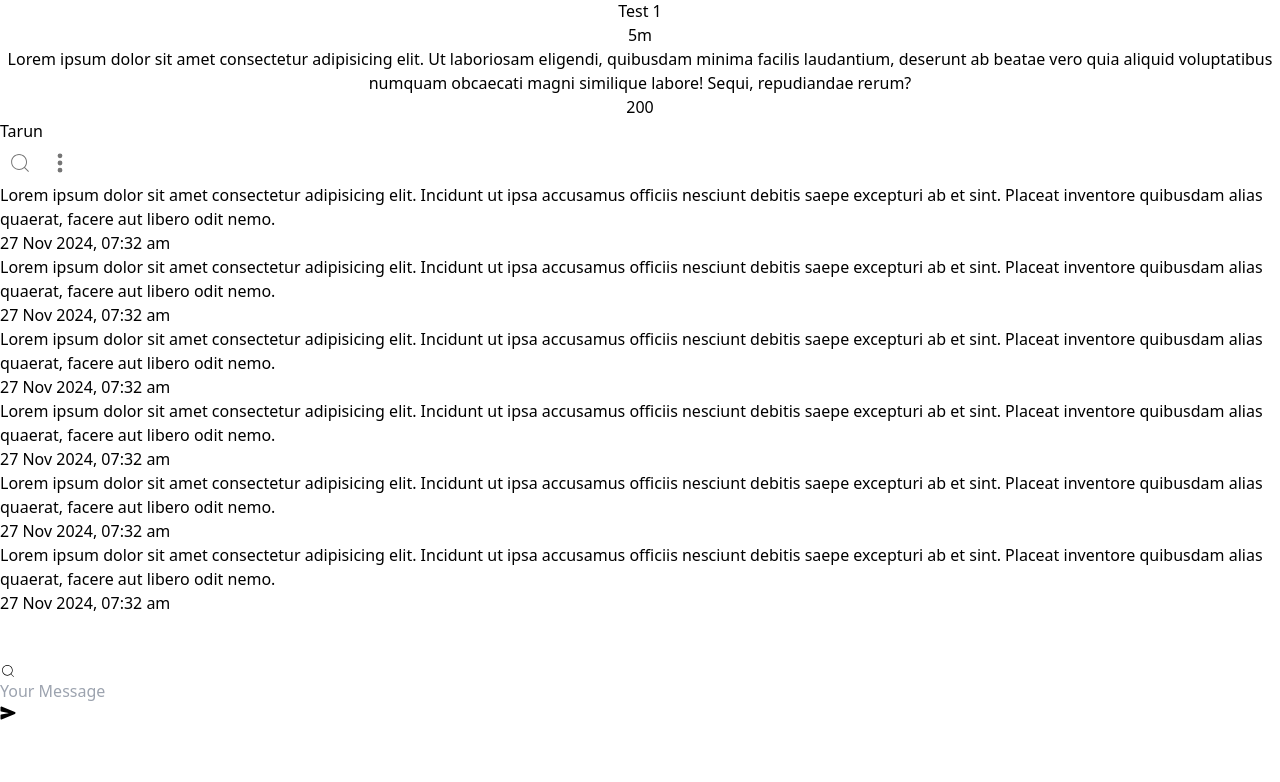
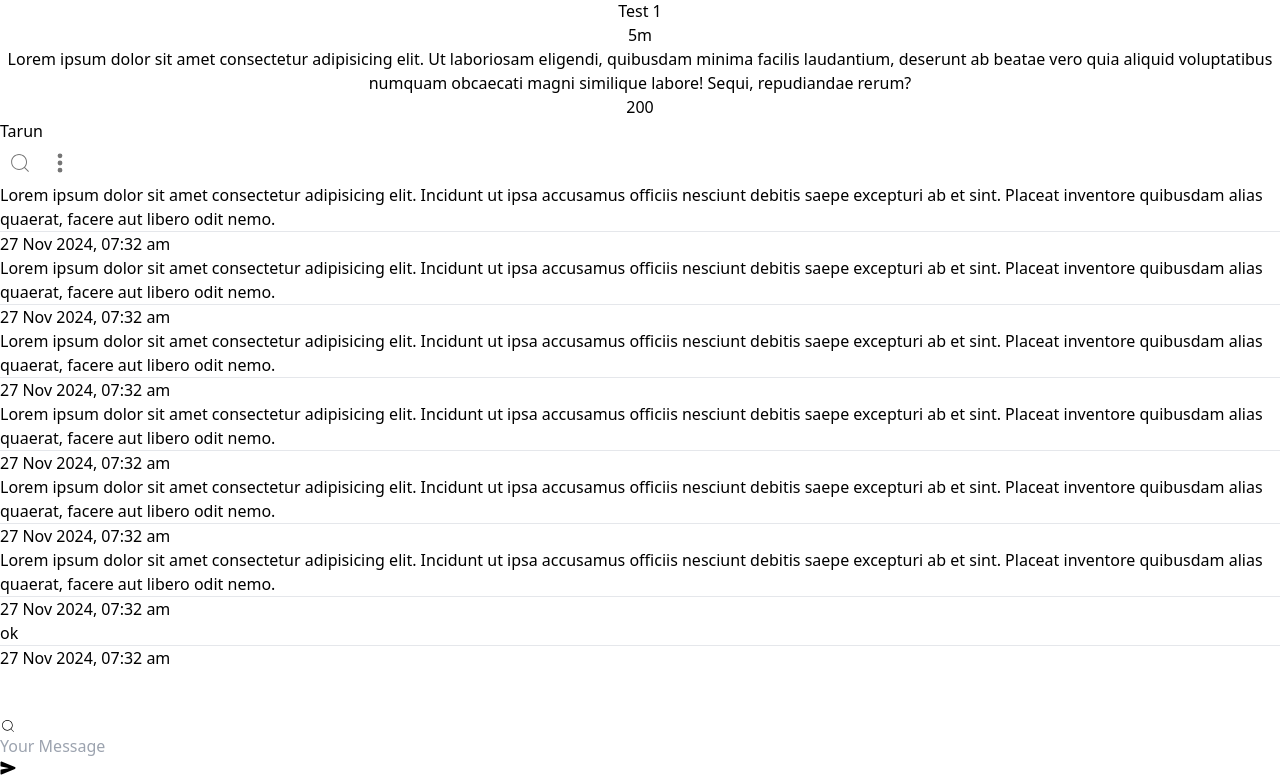
Before and after one commit to Tarun-Jaikishan/bun-chatapp, a Next.js app in the folder client/: page / in a window 1280 px wide. Shown: the part 7817-8599 px from the top of the page. Before the commit the page ends 8544 px from the top, so only its background shows below. Built offline with nearby package versions, Linux system fonts and the light colour scheme.

Commit message:
changes in chat component

```diff
--- a/client/src/components/Chat.tsx
+++ b/client/src/components/Chat.tsx
@@ -97,6 +97,8 @@ export default function Chat({ name }: props) {
           date={date}
         />
 
+        <ReceiverChat text="ok" date={date} />
+
         <br />
         <br />
 
--- a/client/src/components/common/ReceiverChat.tsx
+++ b/client/src/components/common/ReceiverChat.tsx
@@ -8,10 +8,13 @@ type props = {
 export default function ReceiverChat({ text, date }: props) {
   return (
     <div className="flex justify-start">
-      <div className="bg-slate-200 w-[20rem] p-3 rounded-lg">
+      <div className="bg-slate-200 max-w-[30rem] p-3 rounded-lg">
         <p>{text}</p>
+        <div className="px-10">
+          <hr className="border-white my-2" />
+        </div>
         <div className="flex justify-end">
-          <p className="text-sm text-slate-600">
+          <p className="text-xs text-slate-600">
             {moment(date).format("DD MMM YYYY, hh:mm a")}
           </p>
         </div>
--- a/client/src/components/common/SenderChat.tsx
+++ b/client/src/components/common/SenderChat.tsx
@@ -8,10 +8,13 @@ type props = {
 export default function SenderChat({ text, date }: props) {
   return (
     <div className="flex justify-end">
-      <div className="bg-purple-400 text-white w-[20rem] p-3 rounded-lg">
+      <div className="bg-purple-400 text-white max-w-[30rem] p-3 rounded-lg">
         <p>{text}</p>
+        <div className="px-10">
+          <hr className="border-white my-2" />
+        </div>
         <div className="flex justify-end">
-          <p className="text-sm text-white">
+          <p className="text-xs text-white">
             {moment(date).format("DD MMM YYYY, hh:mm a")}
           </p>
         </div>
```
